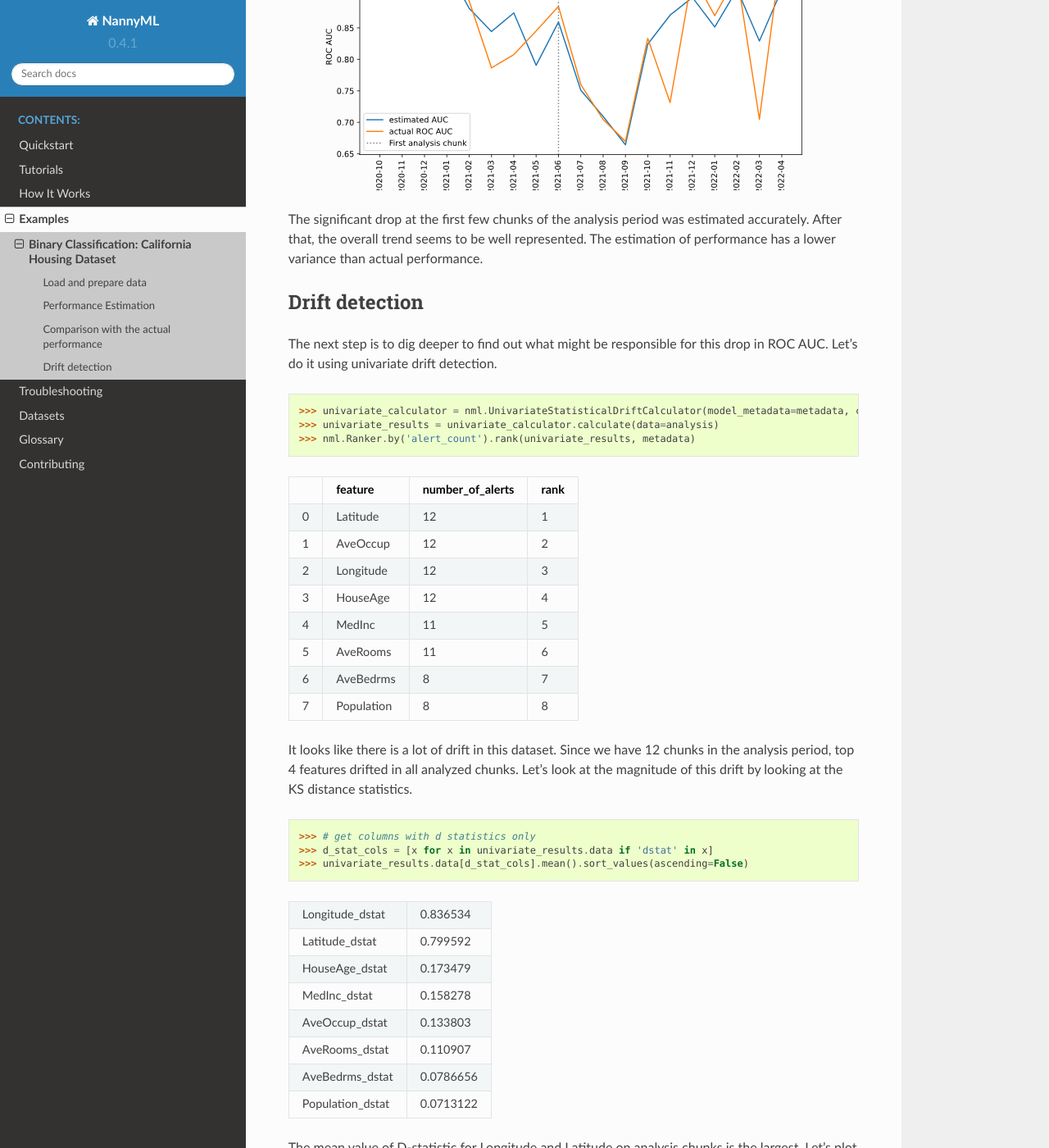
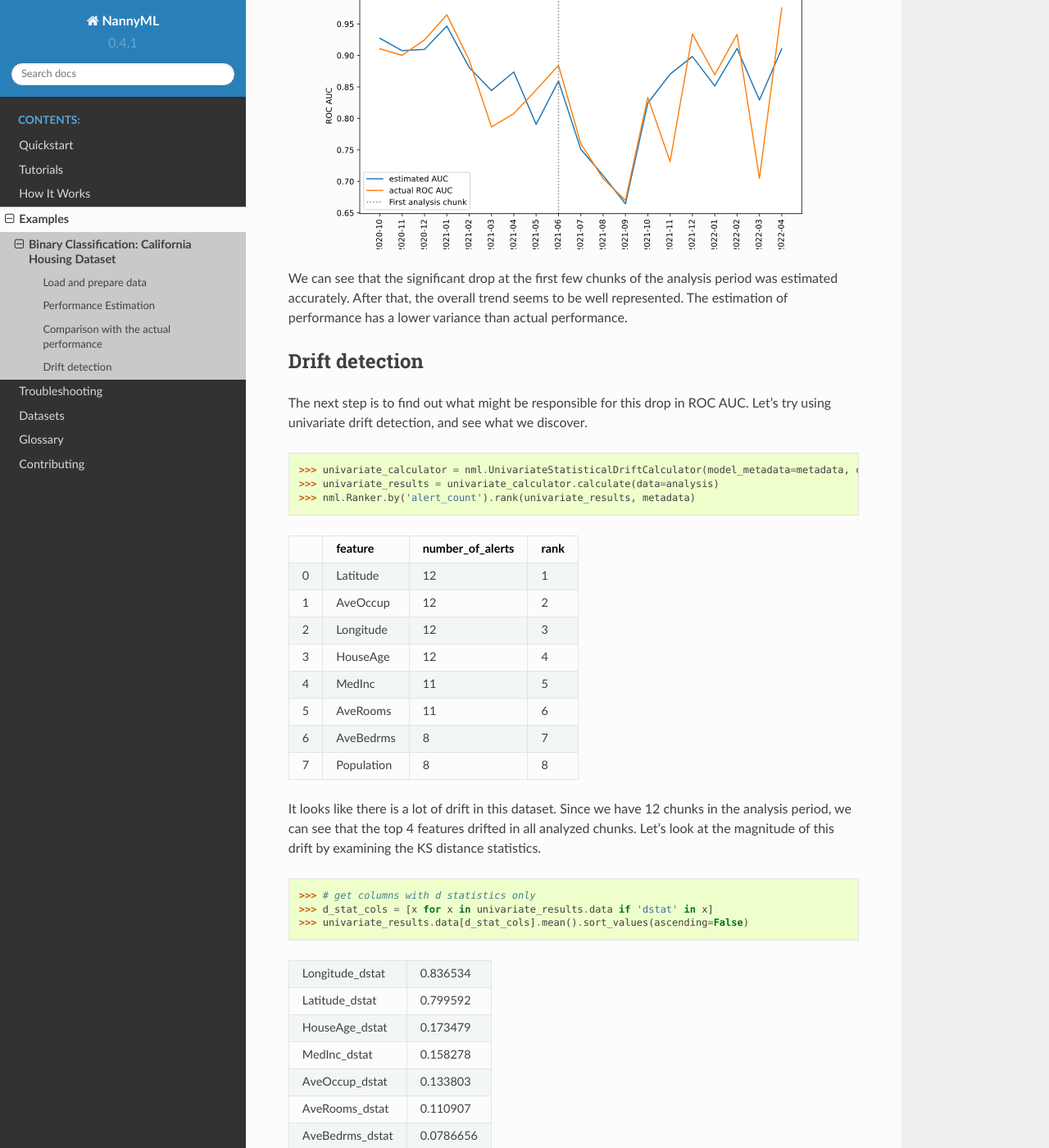
Before and after one commit to NannyML/nannyml, a Sphinx documentation site: the page built from docs/examples/california_housing.rst, in a window 1280 px wide and 1400 px high, scrolled down 3314 px. Shown: the whole window at 82% size. Built offline with Sphinx 7.4.7 and the Read the Docs theme 2.0.0, drawn with Linux system fonts in a browser that asks for light colours; pages that are not in the unit, such as notebooks, are missing from menus; the version number is read from the project's files by our own code; some of the changed text lies outside the part shown.

Commit message:
Update california_housing.rst

```diff
--- a/docs/examples/california_housing.rst
+++ b/docs/examples/california_housing.rst
@@ -2,16 +2,17 @@
 Binary Classification: California Housing Dataset
 =================================================
 
-This document outlines a typical workflow for estimating performance of a model without access to ground truth, detecting performance issues and identifying potential root causes for these issues.
-Below, one can find an example use of NannyML on the modified California Housing Prices dataset.
+This example outlines a typical workflow for estimating performance of a model without access to ground truth,
+detecting performance issues and identifying potential root causes for these issues. In this examples, we are
+using NannyML on the modified California Housing Prices dataset.
 
-See what modifications were made to the data to make it suitable for the
-use case :ref:`here<dataset-california>`.
+You can see what modifications were made to the data to make it suitable for the
+use case in :ref:`California Housing Dataset<dataset-california>`.
 
 Load and prepare data
 =====================
 
-Let's load the dataset from NannyML datasets:
+Let's load the dataset from NannyML's included datasets.
 
 .. code:: python
 
@@ -31,7 +32,7 @@
 |  2 |   8.72   |         44 |    6.16318 |     1.04603 |          668 |    2.79498 |      34.2  |     -118.18 | 2020-10-01 02:00:00 | reference   |            1 |           1    |        1 |            2 |
 +----+----------+------------+------------+-------------+--------------+------------+------------+-------------+---------------------+-------------+--------------+----------------+----------+--------------+
 
-Let's extract metadata.
+Next we extract metadata.
 
 .. code:: python
 
@@ -43,7 +44,7 @@
 Performance Estimation
 ======================
 
-Let's estimate performance for reference and analysis partitions:
+We first want to estimate performance for the analysis period, using the reference period as our performance baseline.
 
 .. code:: python
 
@@ -54,9 +55,9 @@
 
 .. parsed-literal::
 
-    UserWarning: The resulting list of chunks contains 1 underpopulated chunks.They contain too few records to be statistically relevant and might negatively influence the quality of calculations.Please consider splitting your data in a different way or continue at your own risk.
+    UserWarning: The resulting list of chunks contains 1 underpopulated chunks. They contain too few records to be statistically relevant and might negatively influence the quality of calculations. Please consider splitting your data in a different way or continue at your own risk.
 
-Some chunks are too small, let's  quickly check:
+We get a warning that some chunks are too small. Let's quickly check what's going on here.
 
 .. code:: python
 
@@ -85,8 +86,8 @@
     dtype: int64
 
 
-The last one is smaller than the others due to the selected chunking method. Let's remove it for clarity of
-visualizations.
+The last chunk is smaller than the others due to the selected chunking method. Let's remove it to make sure
+everything we visualise is reliable.
 
 .. code:: python
 
@@ -101,7 +102,7 @@
 | 18 | 2022-04 |         13128 |       13847 | 2022-04-01 00:00:00 | 2022-04-30 23:59:59.999999999 | analysis    |             0.051046 |                nan |            0.910661 |                  0.708336 |                         1 | False           |
 +----+---------+---------------+-------------+---------------------+-------------------------------+-------------+----------------------+--------------------+---------------------+---------------------------+---------------------------+-----------------+
 
-Let's plot the estimated performance:
+Now we can plot the estimated performance confidently.
 
 .. code:: python
 
@@ -116,8 +117,8 @@
 Comparison with the actual performance
 ======================================
 
-Let's use the ground truth that we have to
-calculate ROC AUC on relevant chunks and compare:
+Because we have the ground truth for our dataset, we can use it to calculate ROC AUC on the relevant chunks,
+and compare it to the estimated values.
 
 .. code:: python
 
@@ -148,7 +149,7 @@
 
 .. image:: ../_static/example_california_performance_estimation_tmp.svg
 
-The significant drop at the first few chunks of the analysis period was
+We can see that the significant drop at the first few chunks of the analysis period was
 estimated accurately. After that, the overall trend seems to be well
 represented. The estimation of performance has a lower variance than
 actual performance.
@@ -156,8 +157,8 @@
 Drift detection
 ===============
 
-The next step is to dig deeper to find out what might be responsible for this drop in ROC AUC. Let's do it using
-univariate drift detection.
+The next step is to find out what might be responsible for this drop in ROC AUC. Let's try using
+univariate drift detection, and see what we discover.
 
 .. code:: python
 
@@ -187,7 +188,9 @@
 +----+--------------+--------------------+--------+
 
 
-It looks like there is a lot of drift in this dataset. Since we have 12 chunks in the analysis period, top 4 features drifted in all analyzed chunks. Let's look at the magnitude of this drift by looking at the KS distance statistics.
+It looks like there is a lot of drift in this dataset. Since we have 12 chunks in the analysis period,
+we can see that the top 4 features drifted in all analyzed chunks. Let's look at the magnitude of this drift
+by examining the KS distance statistics.
 
 .. code:: python
 
@@ -213,7 +216,7 @@
 | Population_dstat | 0.0713122 |
 +------------------+-----------+
 
-The mean value of D-statistic for Longitude and Latitude on analysis chunks is the largest. Let's plot their
+The mean value of D-statistic for Longitude and Latitude on the analysis chunks is the largest. Let's plot their
 distributions for the analysis period.
 
 .. code:: python
@@ -229,9 +232,9 @@
 
 .. image:: ../_static/example_california_performance_distribution_Latitude.svg
 
-Indeed, distributions of these variables are completely different in each
+Indeed, we can see the distributions of these variables are completely different in each
 chunk. This was expected, as the original dataset has observations from
-nearby locations next to each other. Let's see it on a scatter plot:
+nearby locations. Let's see it on a scatter plot:
 
 .. code:: python
 
@@ -247,6 +250,7 @@
 
 .. image:: ../_static/example_california_latitude_longitude_scatter.svg
 
-In summary, NannyML estimated the performance (ROC AUC) of a model without accessing the target data. The estimate is
-quite accurate. Next, the potential root causes of the drop in performance were indicated by
-detecting data drift. This was achieved using univariate methods that identify features which drifted the most.
+In this example, NannyML estimated the performance (ROC AUC) of a model without accessing the target data. We can see
+from our comparison with the targets that the estimate is quite accurate. Next, the potential root causes of the drop in
+performance were indicated by detecting data drift. This was achieved using univariate methods that identified the features
+which drifted the most.
```
